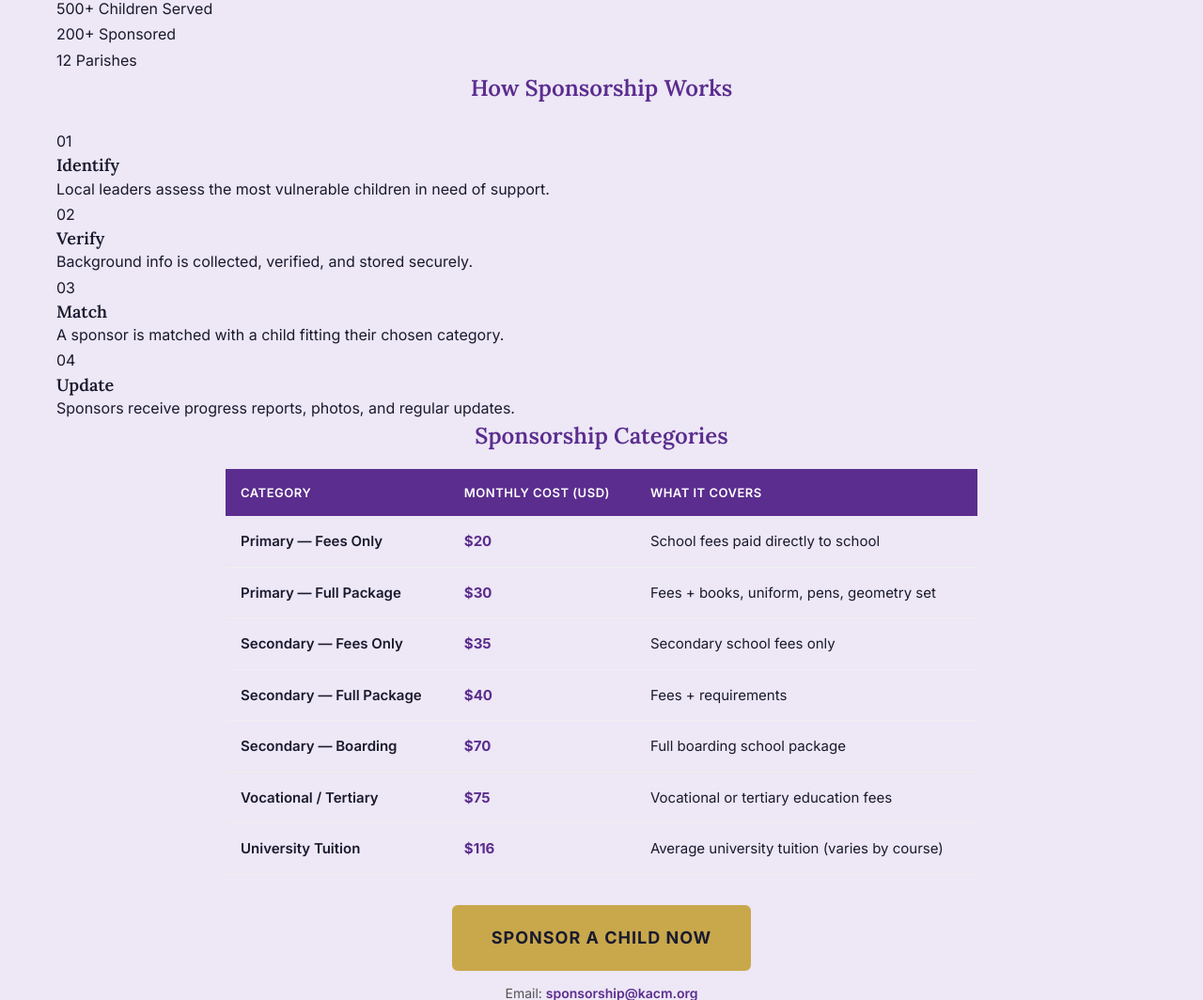
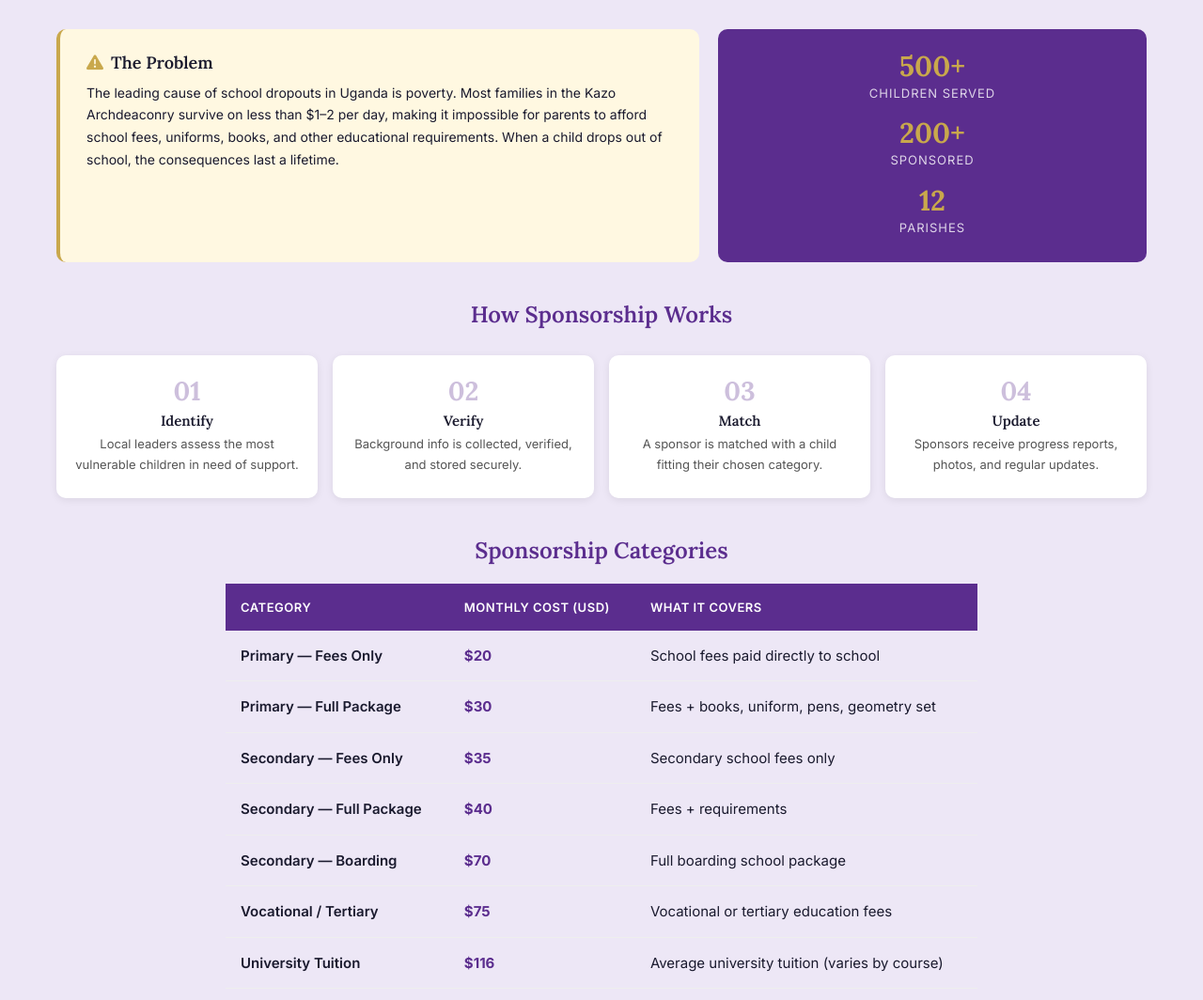
Before and after one commit to Akule-Robert/kazo-archdeaconry-childrens-ministry, a PHP site: page /projects.html in a window 1280 px wide. Shown: the part 1760-2824 px from the top of the page at 94% size. Run offline with PHP 8.4, Linux system fonts and the light colour scheme.

Commit message:
added styles to the section

```diff
--- a/css/style.css
+++ b/css/style.css
@@ -1615,6 +1615,101 @@ table tbody tr:hover { background: var(--bg-light-gold); }
   white-space: nowrap;
 }
 
+/* --- SPONSOR SECTION (Projects Page) --- */
+.sponsor-banner {
+  background: linear-gradient(135deg, rgba(91,45,142,0.92), rgba(26,26,46,0.88)), url('https://images.pexels.com/photos/1488521787991-ed7bbaae773c?auto=format&fit=crop&w=1000&q=80') center/cover;
+  border-radius: var(--radius-lg);
+  padding: 50px 40px;
+  text-align: center;
+  margin-bottom: 32px;
+}
+.sponsor-banner h2 {
+  font-size: clamp(28px, 4vw, 38px);
+}
+.sponsor-overview {
+  display: grid;
+  grid-template-columns: 1.5fr 1fr;
+  gap: 20px;
+  margin-bottom: 40px;
+}
+.sponsor-problem-box {
+  background: var(--bg-light-gold);
+  border-radius: var(--radius-md);
+  padding: 24px 28px;
+  border-left: 4px solid var(--secondary);
+}
+.sponsor-problem-box h4 {
+  margin-bottom: 8px;
+}
+.sponsor-problem-box p {
+  margin: 0;
+  font-size: 14px;
+  color: var(--text-dark);
+  line-height: 1.7;
+}
+.sponsor-stats-box {
+  background: var(--primary);
+  border-radius: var(--radius-md);
+  padding: 24px;
+  display: flex;
+  flex-direction: column;
+  justify-content: center;
+  gap: 14px;
+}
+.sponsor-stats-box > div {
+  text-align: center;
+}
+.ss-number {
+  display: block;
+  font-family: 'Lora', Georgia, serif;
+  font-size: 30px;
+  font-weight: 700;
+  color: var(--secondary);
+  line-height: 1;
+}
+.ss-label {
+  font-size: 13px;
+  color: rgba(255,255,255,0.8);
+  text-transform: uppercase;
+  letter-spacing: 1px;
+}
+.sponsor-steps {
+  display: grid;
+  grid-template-columns: repeat(4, 1fr);
+  gap: 16px;
+  margin-bottom: 40px;
+}
+.ss-step {
+  background: var(--white);
+  border-radius: var(--radius-md);
+  padding: 24px 20px;
+  text-align: center;
+  box-shadow: var(--shadow-sm);
+  transition: transform 0.3s ease, box-shadow 0.3s ease;
+}
+.ss-step:hover {
+  transform: translateY(-3px);
+  box-shadow: var(--shadow-md);
+}
+.ss-step-num {
+  font-family: 'Lora', Georgia, serif;
+  font-size: 28px;
+  font-weight: 700;
+  color: var(--primary);
+  opacity: 0.3;
+  margin-bottom: 8px;
+  line-height: 1;
+}
+.ss-step h4 {
+  font-size: 15px;
+  margin-bottom: 4px;
+}
+.ss-step p {
+  font-size: 13px;
+  color: var(--text-gray);
+  margin: 0;
+}
+
 /* --- STYLISH PROGRAM CARDS (overlay design) --- */
 .program-card {
   position: relative;
@@ -2453,6 +2548,8 @@ table tbody tr:hover { background: var(--bg-light-gold); }
 
   .impact-cards { grid-template-columns: repeat(2, 1fr); }
   .video-grid { grid-template-columns: 1fr; }
+  .sponsor-steps { grid-template-columns: repeat(2, 1fr); }
+  .sponsor-overview { grid-template-columns: 1fr; }
   .how-steps { grid-template-columns: 1fr !important; }
   .pm-grid { grid-template-columns: 1fr !important; }
 
```
